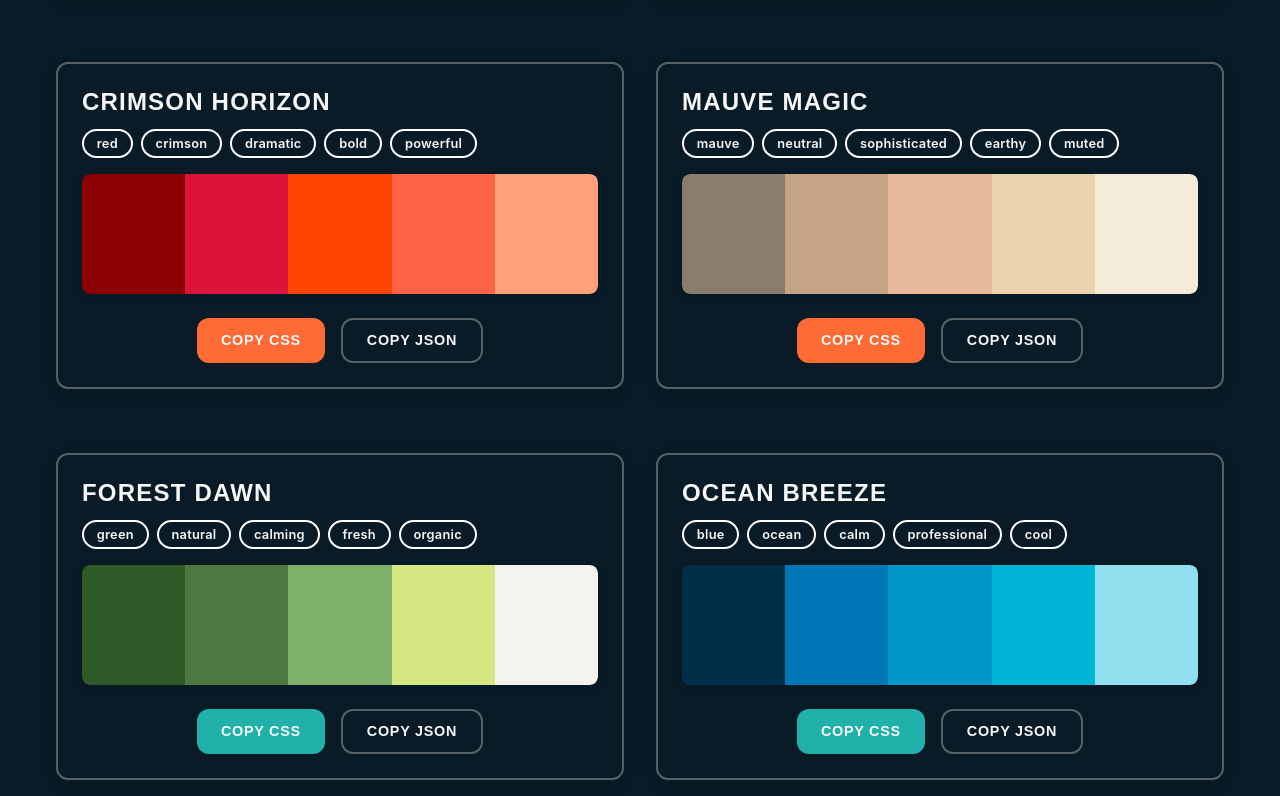
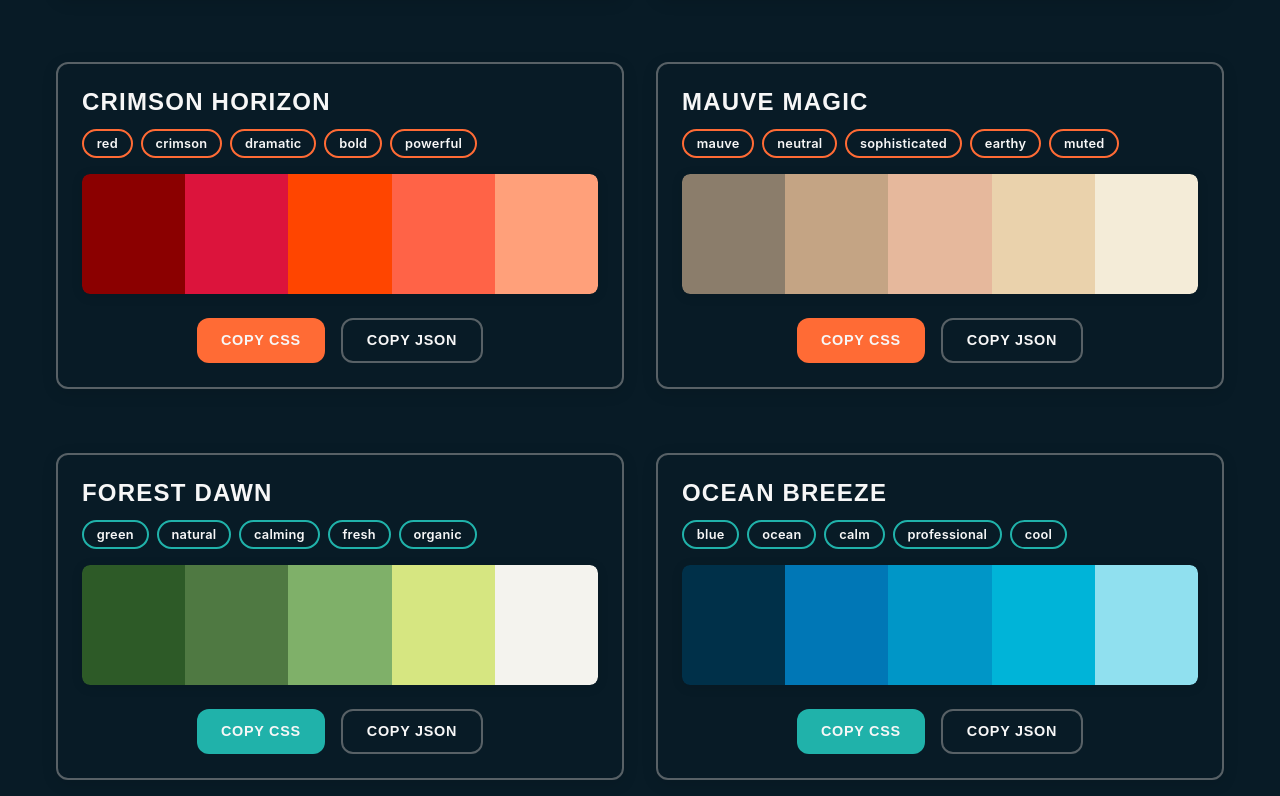
Before and after one commit to Atlis-Ky/colour-palette-tool, a React (Vite) app: page / in a window 1280 px wide. Shown: the part 1684-2480 px from the top of the page. Built offline with nearby package versions, Linux system fonts and the light colour scheme; a web font is replaced by a local one.

Commit message:
implemented category specific tag styles to match the rest of their container for the borders

```diff
--- a/src/styles/ColourSet.css
+++ b/src/styles/ColourSet.css
@@ -251,6 +251,39 @@
   background: rgba(210, 105, 30, 0.1);
 }
 
+/* Category-specific tag styles */
+.colour-set.sunset .colour-tag {
+  border-color: var(--group-sunset);
+}
+
+.colour-set.nature .colour-tag {
+  border-color: var(--group-nature);
+}
+
+.colour-set.modern .colour-tag {
+  border-color: var(--group-modern);
+}
+
+.colour-set.vintage .colour-tag {
+  border-color: var(--group-vintage);
+}
+
+.colour-set.vibrant .colour-tag {
+  border-color: var(--group-vibrant);
+}
+
+.colour-set.pastel .colour-tag {
+  border-color: var(--group-pastel);
+}
+
+.colour-set.monochrome .colour-tag {
+  border-color: var(--group-monochrome);
+}
+
+.colour-set.earth .colour-tag {
+  border-color: var(--group-earth);
+}
+
 @media (max-width: 768px) {
   .colour-set {
     padding: 1rem;
```
